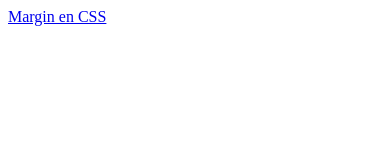
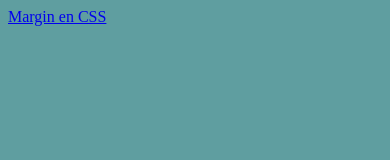
Before and after one commit to WilmerLlenque/HTML-CSS-PROFUNDIDAD, a plain HTML site: page metadatos&Scripts.html in a window 390 px wide. Drawn offline with Linux system fonts and the light colour scheme.

Commit message:
Agruegue etiqueta style para agregar media queries

```diff
--- a/metadatos&Scripts.html
+++ b/metadatos&Scripts.html
@@ -6,8 +6,33 @@
     <meta name="viewport" content="width=device-width, initial-scale=1.0">
     <title>Metadatos y scripts</title>
     <link rel="icon" href="img/barco.ico">
-    <link rel="stylesheet" href="css/metadatosScripts.css">
+    <link rel="stylesheet" href="css/">
     <!--<base href="https://cssreference.io/" target="_blank">-->
+    <style>
+        @media screen and (max-width: 1920px) {
+            body {
+                background-color: greenyellow;
+            }
+        }
+
+        @media screen and (max-width: 1280px) {
+            body {
+                background-color: red;
+            }
+        }
+
+        @media screen and (max-width: 800px) {
+            body {
+                background-color: orange;
+            }
+        }
+
+        @media screen and (max-width: 480px) {
+            body {
+                background-color: cadetblue;
+            }
+        }
+    </style>
 </head>
 
 <body>
```
